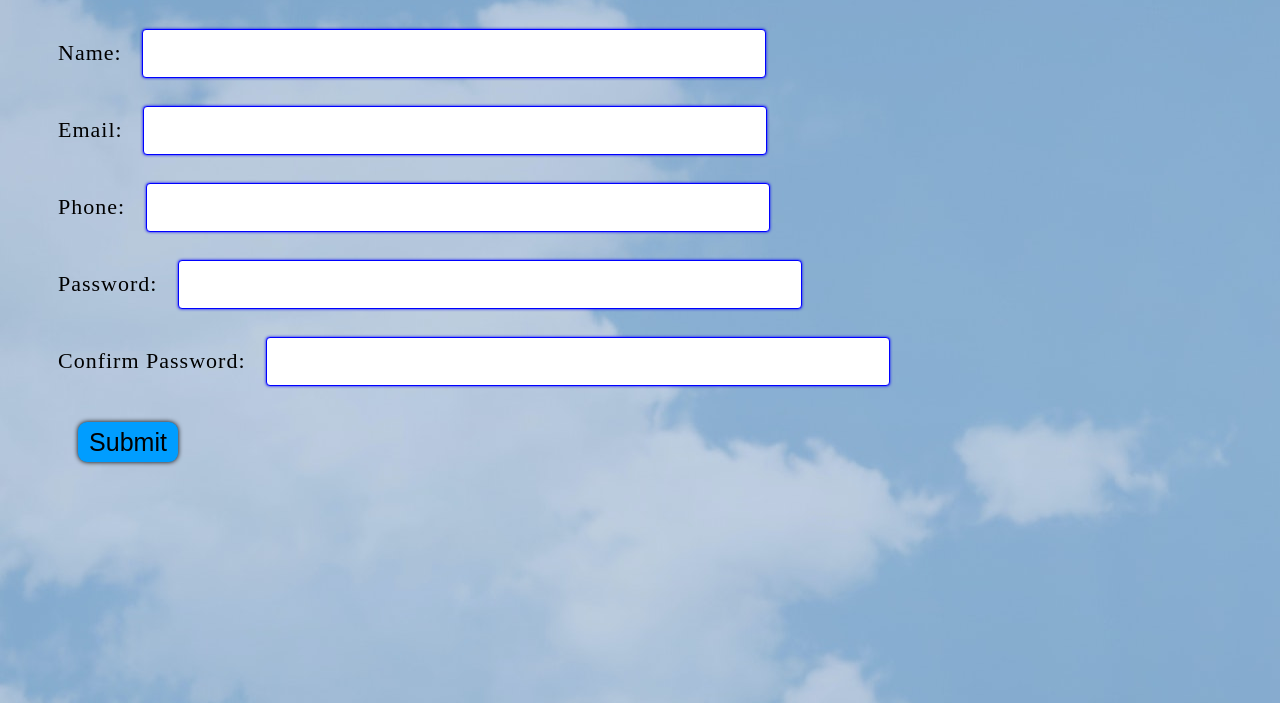
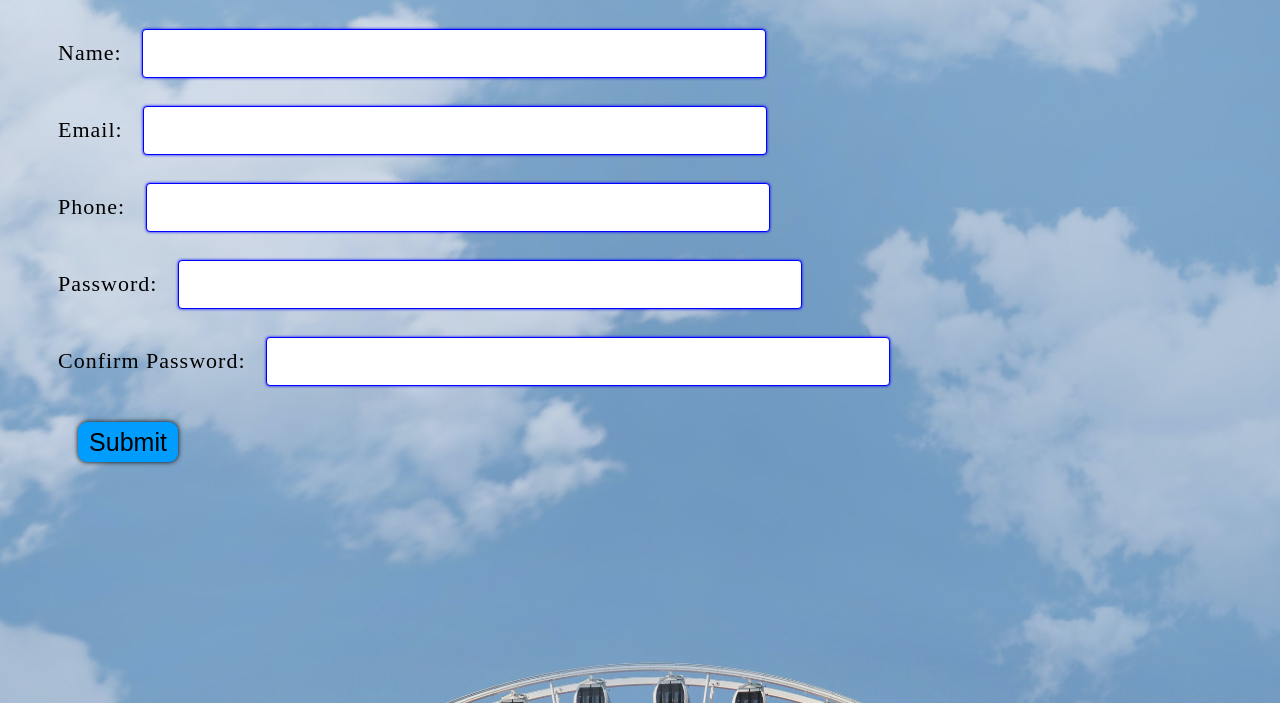
Before and after one commit to jatinsharma282/Form_Validation, a plain HTML site: page index.html in a window 1280 px wide. Shown: the part 97-800 px from the top of the page. Drawn offline with nearby package versions, Linux system fonts and the light colour scheme.

Commit message:
Update style.css

```diff
--- a/style.css
+++ b/style.css
@@ -5,7 +5,8 @@ html {
 body {
     padding: 1rem 5rem;
     letter-spacing: 1px;
-    background:url('Bg-img.jpg');
+    background: url(Bg-img.jpg) no-repeat center center fixed;
+    background-size: cover;
 }
 
 p{
```
